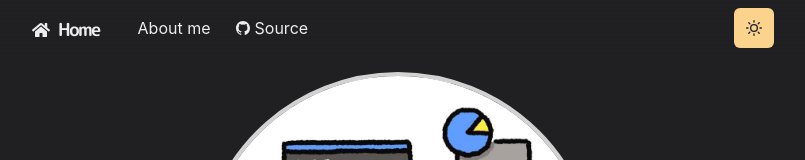
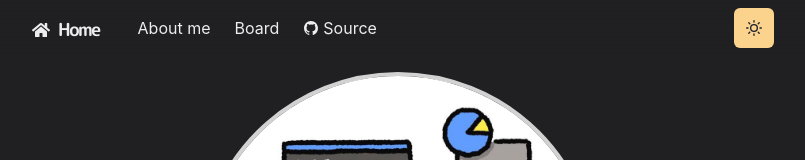
Before and after one commit to HyeonTee/next-app, a Next.js app: page / in a window 1280 px wide. Shown: the top 160 px of the page, without its empty margins (242-1047 px from the left). Built offline with nearby package versions, Linux system fonts and the light colour scheme.

Commit message:
Link to board

```diff
--- a/components/navbar.jsx
+++ b/components/navbar.jsx
@@ -82,6 +82,17 @@ const Navbar = props => {
           </LinkItem>
           <LinkItem
             target="_blank"
+            href="http://3.34.130.108"
+            path={path}
+            display="inline-flex"
+            alignItems="center"
+            style={{ gap: 4 }}
+            pl={2}
+          >
+            Board
+          </LinkItem>
+          <LinkItem
+            target="_blank"
             href="https://github.com/HyeonTee/next-app"
             path={path}
             display="inline-flex"
```
